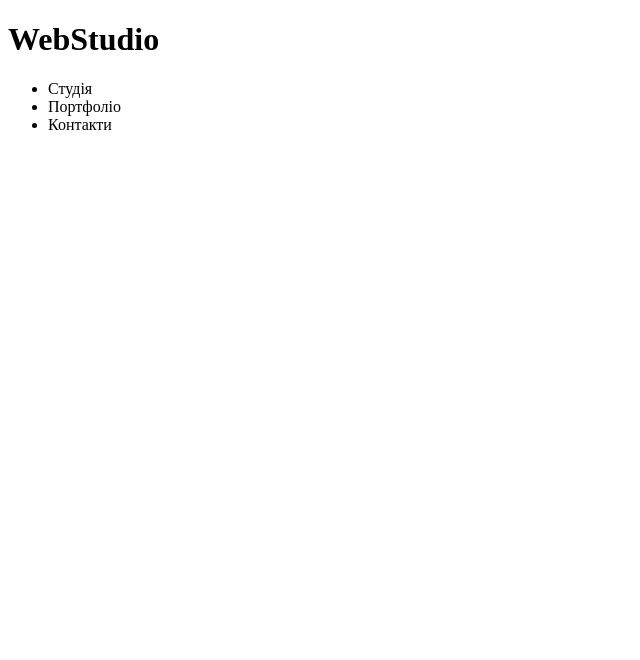
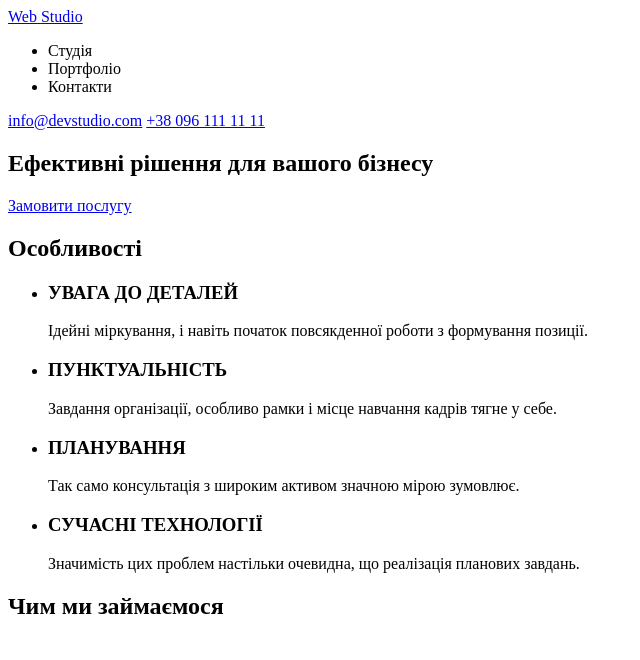
Before and after one commit to momotvit/goit-markup-hw-1, a plain HTML site: page index.html in a window 1280 px wide. Shown: the whole page, without its empty margins (0-640 px from the left). Drawn offline with Linux system fonts and the light colour scheme.

Commit message:
Aded sections

```diff
--- a/index.html
+++ b/index.html
@@ -1,17 +1,70 @@
 <!DOCTYPE html>
-<html lang="en">
+<html lang="uk">
   <head>
-    <meta charset="UTF-8">
-    <meta http-equiv="X-UA-Compatible" content="IE=edge">
-    <meta name="viewport" content="width=device-width, initial-scale=1.0">
+    <meta charset="UTF-8" />
+    <meta http-equiv="X-UA-Compatible" content="IE=edge" />
+    <meta name="viewport" content="width=device-width, initial-scale=1.0" />
     <title>WebStudio</title>
   </head>
+
   <body>
-    <main><h1>WebStudio</h1>
+    <header>
+      <nav>
+        <a lang="en" href="index.html">Web <span>Studio</span></a>
         <ul>
           <li>Студія</li>
           <li>Портфоліо</li>
           <li>Контакти</li>
-    </ul></main>
+        </ul>
+        <a href="mailto:info@devstudio.com">info@devstudio.com</a>
+        <a href="tel:+380961111111">+38 096 111 11 11</a>
+      </nav>
+    </header>
+    <main>
+      <section>
+        <h1>Ефективні рішення для вашого бізнесу</h1>
+        <a href="#">Замовити послугу</a>
+      </section>
+      <section>
+        <h2>Особливості</h2>
+        <ul>
+          <li>
+            <h3>УВАГА ДО ДЕТАЛЕЙ</h3>
+            <p>
+              Ідейні міркування, і навіть початок повсякденної роботи з
+              формування позиції.
+            </p>
+          </li>
+          <li>
+            <h3>ПУНКТУАЛЬНІСТЬ</h3>
+            <p>
+              Завдання організації, особливо рамки і місце навчання кадрів тягне
+              у себе.
+            </p>
+          </li>
+          <li>
+            <h3>ПЛАНУВАННЯ</h3>
+            <p>
+              Так само консультація з широким активом значною мірою зумовлює.
+            </p>
+          </li>
+          <li>
+            <h3>СУЧАСНІ ТЕХНОЛОГІЇ</h3>
+            <p>
+              Значимість цих проблем настільки очевидна, що реалізація планових
+              завдань.
+            </p>
+          </li>
+        </ul>
+        <section>
+          <h2>Чим ми займаємося</h2>
+          <ul>
+            <img src="" alt="" />
+            <img src="" alt="" />
+            <img src="" alt="" />
+          </ul>
+        </section>
+      </section>
+    </main>
   </body>
 </html>
```
Also changed, not shown: .prttier.json (added). Lines whose indentation alone changed are shown as unchanged.
